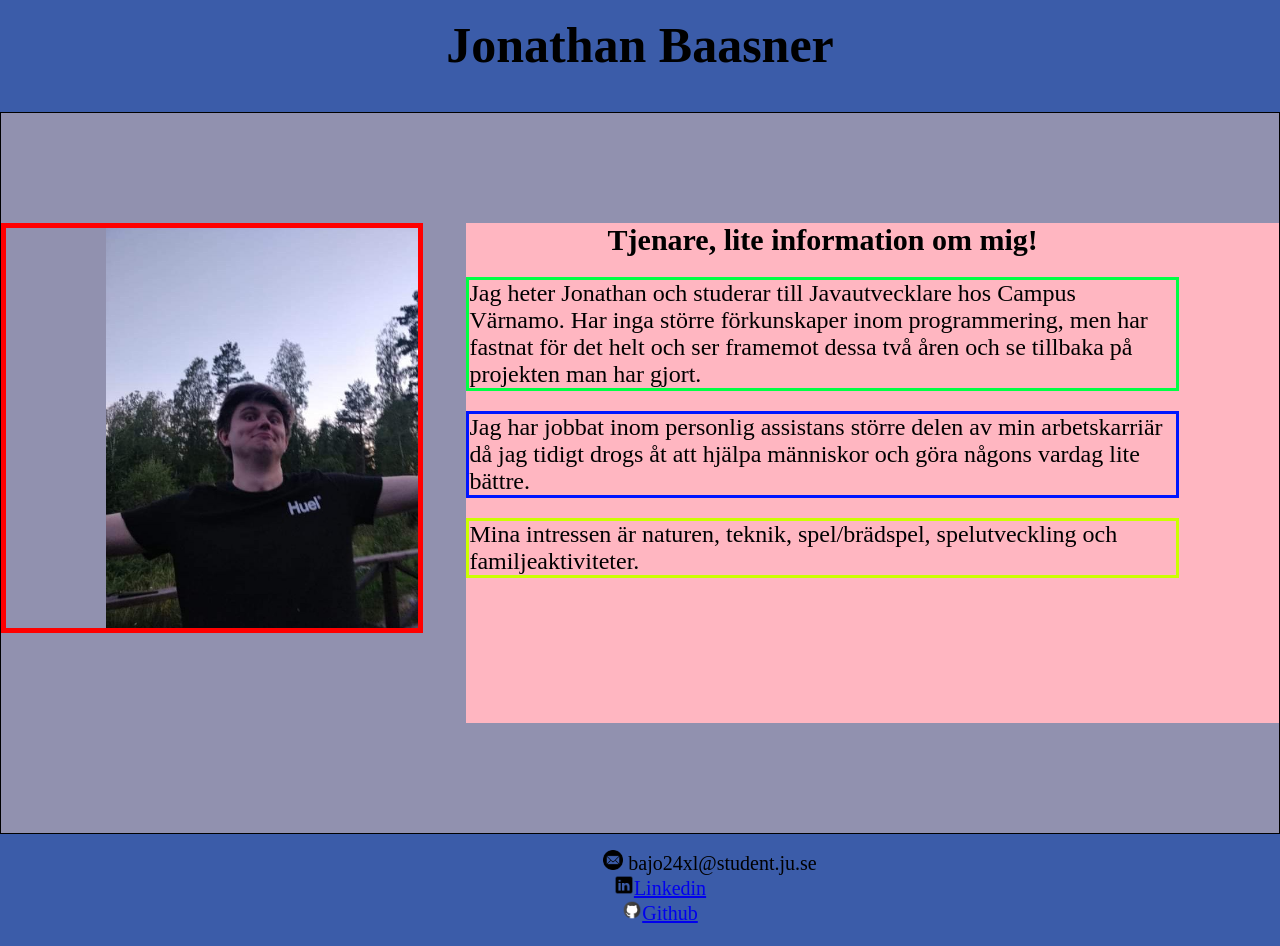
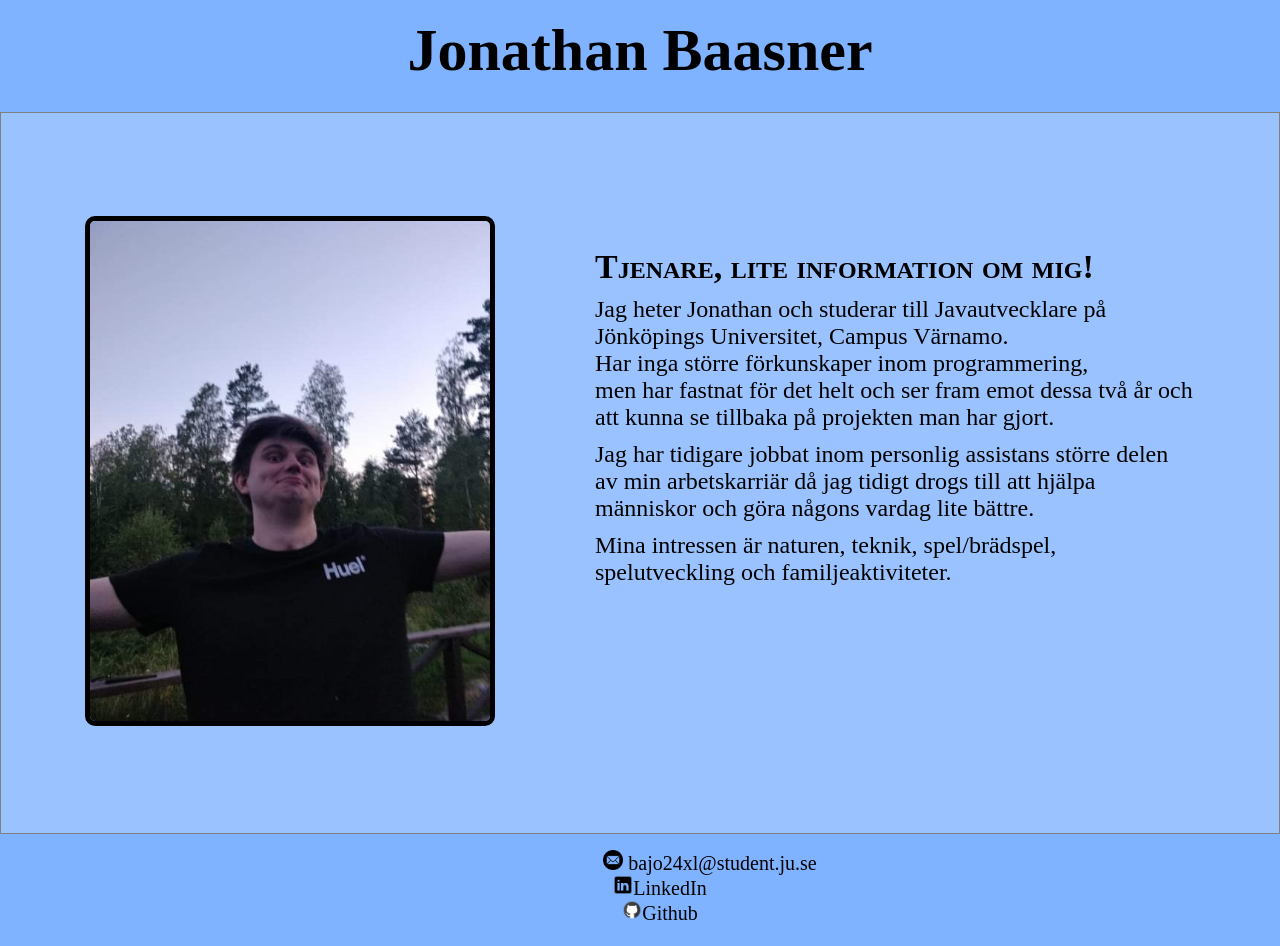
Before and after one commit to LaYonny/cv, a plain HTML site: page index.html in a window 1280 px wide. Drawn offline with Linux system fonts and the light colour scheme.

Commit message:
layout and css update + bug fixe etc

```diff
--- a/index.html
+++ b/index.html
@@ -6,6 +6,7 @@
 
     <link rel="stylesheet" href="style.css">
     <link rel="icon" type="image/ico" href="image/favicon (kopia).ico">
+
 
     <title>CV test</title>
 
@@ -16,12 +17,13 @@
 
         <h1>Jonathan Baasner</h1>
 
+
     </header>
 
     <main>
         <div class="container">
 
-            <div class="testbox">
+            <div>
                 <img class="profilBild" src="image/profile.jpg" alt="hehe">
             </div>
 
@@ -29,11 +31,11 @@
                 <h2 class ="huvudInfotext">Tjenare, lite information om mig!</h2>
 
                 <section class="box1">
-                    <p>Jag heter Jonathan och studerar till Javautvecklare hos Campus Värnamo. Har inga större förkunskaper inom programmering, men har fastnat för det helt och ser framemot dessa två åren och se tillbaka på projekten man har gjort.</p>
+                    <p>Jag heter Jonathan och studerar till Javautvecklare på Jönköpings Universitet, Campus Värnamo. <br>Har inga större förkunskaper inom programmering, <br>men har fastnat för det helt och ser fram emot dessa två år och att kunna se tillbaka på projekten man har gjort.</p>
                 </section>
 
                 <section class="box2">
-                    <p>Jag har jobbat inom personlig assistans större delen av min arbetskarriär då jag tidigt drogs åt att hjälpa människor och göra någons vardag lite bättre.</p>
+                    <p>Jag har tidigare jobbat inom personlig assistans större delen av min arbetskarriär då jag tidigt drogs till att hjälpa människor och göra någons vardag lite bättre.</p>
                 </section>
 
                 <section class="box3">
@@ -49,22 +51,22 @@
     <footer>
 
         <ul class="infoFooter">
-            <p>
+            <p >
                 <img class="mailIcon" src="image/mail.png" alt="">
-                bajo24xl@student.ju.se
+                <a class="testLink" href="mailto:bajo24xl@student.ju.se">bajo24xl@student.ju.se</a>
 
             </p>
 
             <p>
 
-               <a href="https://www.linkedin.com" target="_blank">
-                <img class="linkIcon" src="image/linkedin.png" alt="">Linkedin
+               <a class="testLink" href="https://www.linkedin.com" target="_blank">
+                <img class="linkIcon" src="image/linkedin.png" alt="">LinkedIn
                 </a>
 
             </p>
 
             <p>
-                <a href="https://github.com/LaYonny">
+                <a class="testLink" href="https://github.com/LaYonny" target="_blank">
                     <img class="gitIcon"  src="image/img.icons8.com.png" alt="">Github
                 </a>
 
--- a/style.css
+++ b/style.css
@@ -8,7 +8,7 @@ body{
 
 header{
     height: 5rem;
-    background-color: rgb(59, 92, 169);
+    background-color:#80b3ff;
     text-align: center;
     align-items: flex-start;
     padding-top: 1rem;
@@ -24,77 +24,85 @@ header{
 
 .container{
     display: flex;
-    justify-content:center;
-    gap: 20px;
+    justify-content: center;
     align-items: center;
-    border: solid,1px;
+    border: solid,1px,grey;
     height: 90vh;
-    background-color: #9191af;
+    background-color:#99c2ff;
 
 
 }
 .textBox{
-    background-color: lightpink;
-    width: 800px;
+    width: 600px;
     height: 500px;
     display: flex;
     flex-direction: column;
-    gap: 20px;
-    padding-right: 100px;
+    gap: 10px;
+    padding-left: 100px;
+    font-family: 'Times New Roman', Times, serif;
+    font-size: 24px;
+    padding-top: 50px;
 
 }
 
-.testbox{
-    width: 500px;
-    height: 500px;
-}
 
 .profilBild{
-    height: 80%;
-    width: 70%;
-    border: solid,5px,red;
-    padding-left: 100px;
+
+    width: 400px;
+    height: 500px;
+    border: 5px solid black;
+    border-radius: 10px;
 
 }
 
+
+
 .huvudInfotext{
-    text-align: center;
-    font-size: 30px;
+
+    text-align: left;
+    font-size: 34px;
+    font-variant: small-caps;
+    font-family: 'Times New Roman', Times, serif;
+
 }
 
 .box1{
-    border: solid,3px,rgb(0, 255, 68);
+
+    font-family: 'Times New Roman', Times, serif;
     font-size: 24px;
 
 }
 
 .box2{
-    border: solid,3px,rgb(0, 21, 255);
+
+    font-family: 'Times New Roman', Times, serif;
     font-size: 24px;
+
 }
 .box3{
-    border: solid,3px,rgb(204, 255, 0);
+
+    font-family: 'Times New Roman', Times, serif;
     font-size: 24px;
 }
 
 h1{
-    font-size: 50px;
+    font-size: 60px;
+    font-family: 'Times New Roman', Times, serif;
+
+
 }
 
-h2{
-    font-size: large;
-}
+footer{
 
-
-footer{
     height: 5rem;
-    background-color: rgb(59, 92, 169);
+    background-color: #80b3ff;
     padding-top: 1rem;
     padding-bottom: 1rem;
 
 }
 
 .infoFooter{
+
     text-align: center;
     font-size: 20px;
 }
@@ -121,7 +129,14 @@ footer{
 
 .gitIcon{
 
+    text-decoration: none;
     height: 20px;
     width: 20px;
 
 }
+
+.testLink{
+
+    text-decoration: none;
+    color: black;
+}
```
